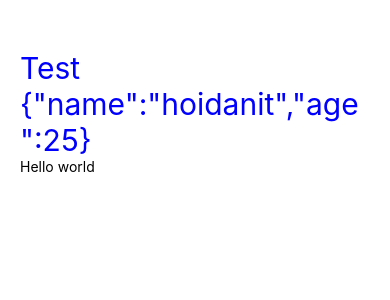
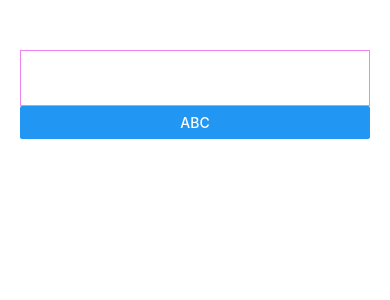
Before and after one commit to Thunggg/test-reactnative, a React Native app: screen / in a window 390 px wide. Shown: the top 300 px of the page. Built offline with nearby package versions, Linux system fonts and the light colour scheme.

Commit message:
TextInput

```diff
--- a/App.tsx
+++ b/App.tsx
@@ -1,10 +1,10 @@
 import { StatusBar } from 'expo-status-bar';
 import { useState } from 'react';
-import { StyleSheet, Text, View } from 'react-native';
+import { Button, StyleSheet, Text, TextInput, View } from 'react-native';
 
 export default function App() {
 
-  const [name, setName] = useState<string>("hoidanit");
+  const [name, setName] = useState<string>("");
   const [age, setAge] = useState<number>(30);
   const test = false;
   const [person, setPerson] = useState<{
@@ -17,11 +17,23 @@ export default function App() {
 
   return (
     <View style={styles.container}>
-      <View>
-        <Text style={styles.text}>Test</Text>
-        <Text style={styles.text}>{JSON.stringify(person)}</Text>
-      </View>
-      <Text>Hello world</Text>
+      <TextInput
+        onChangeText={v => setName(v)}
+        autoCapitalize='words'
+        keyboardType='ascii-capable'
+        // maxLength={2}
+        autoCorrect={false}
+        multiline
+        style={{
+          borderColor: "violet",
+          borderWidth: 1,
+          padding: 10
+        }}
+      />
+      <Button
+        title='abc'
+      />
+      <Text>{name}</Text>
     </View>
   );
 }
```
